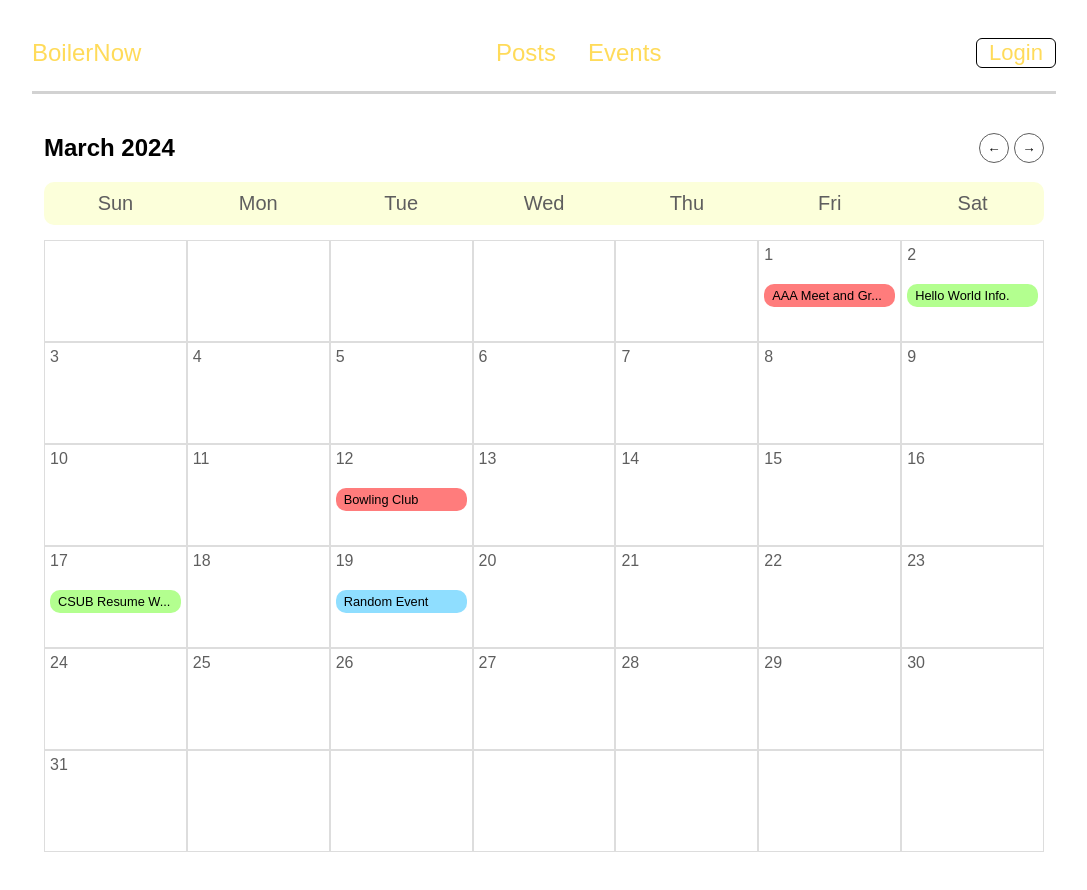
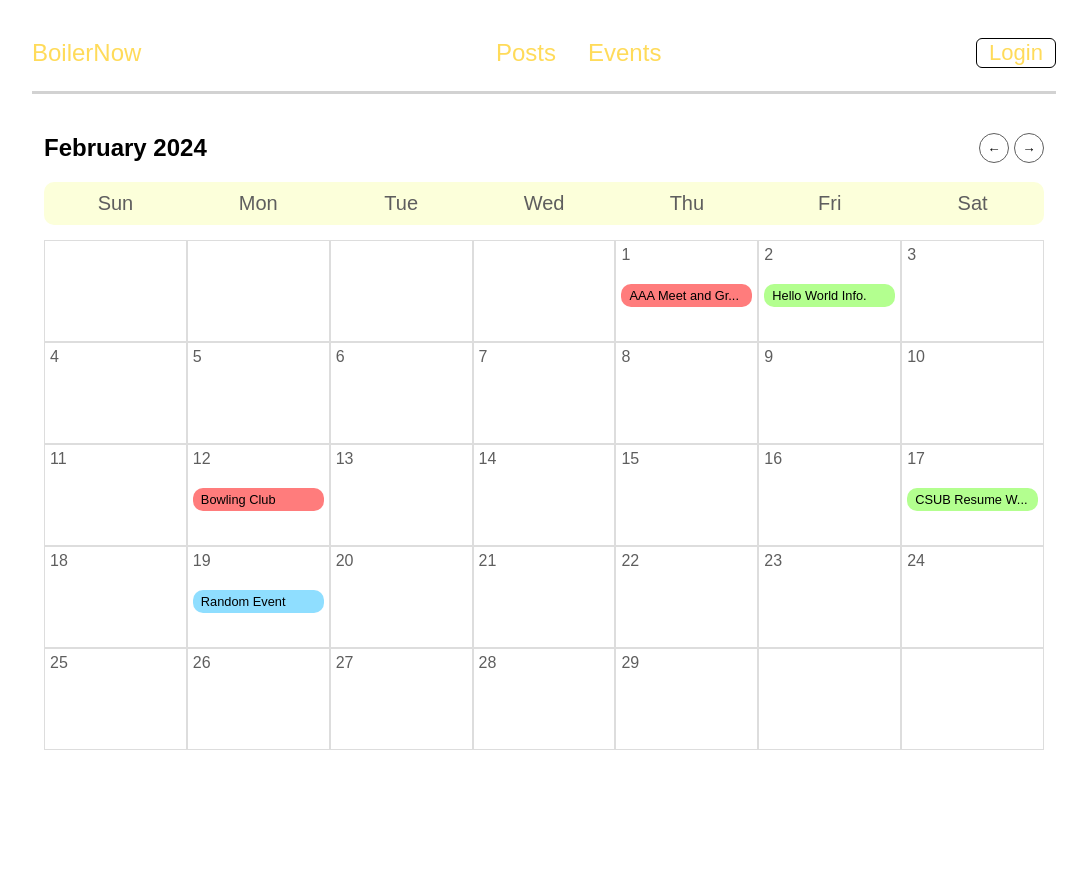
Before and after one commit to peterzong0731/BoilerNow, a React (Create React App) app in the folder client/: page /events in a window 1280 px wide. Shown: the whole page, without its empty margins (96-1183 px from the left). After the commit the page ends 800 px from the top, so only its background shows below. Built offline with nearby package versions, Linux system fonts and the light colour scheme; a web font is replaced by a local one.

Commit message:
Changing months on Events page

```diff
--- a/client/src/components/Events.js
+++ b/client/src/components/Events.js
@@ -1,9 +1,15 @@
 import React, {useState, useEffect} from 'react';
 import './Events.css';
 
-const year = 2024;
-const month = 2;
 const daysOfWeek = ['Sun', 'Mon', 'Tue', 'Wed', 'Thu', 'Fri', 'Sat'];
+
+const eventsData = {
+    '1': [{ title: 'AAA Meet and Gr...', color: 'red' }],
+    '2': [{ title: 'Hello World Info.', color: 'green' }],
+    '12': [{ title: 'Bowling Club', color: 'red' }],
+    '17': [{ title: 'CSUB Resume W...', color: 'green' }],
+    '19': [{ title: 'Random Event', color: 'blue' }],
+};
 
 const getDaysInMonth = (year, month) => {
     return new Date(year, month + 1, 0).getDate();
@@ -13,45 +19,55 @@ const getFirstDayOfMonth = (year, month) => {
     return new Date(year, month, 1).getDay();
 };
 
-const eventsData = {
-    '1': [{ title: 'AAA Meet and Gr...', color: 'red' }],
-    '2': [{ title: 'Hello World Info.', color: 'green' }],
-    '12': [{ title: 'Bowling Club', color: 'red' }],
-    '17': [{ title: 'CSUB Resume W...', color: 'green' }],
-    '19': [{ title: 'Random Event', color: 'blue' }],
-};
-
 const getLastDayOfMonth = (year, month) => {
     return new Date(year, month + 1, 0).getDay();
 };
 
-const calculateEmptySlotsAfterLastDay = (year, month) => {
-    const lastDayOfWeek = getLastDayOfMonth(year, month);
-
-    return 7 - lastDayOfWeek;
+const calculateEmptySlotsAfterLastDay = (lastDayOfWeek) => {
+    return lastDayOfWeek === 6 ? 0 : 7 - lastDayOfWeek - 1; // Adjust for Sunday being the last day
 };
 
-const handleMonthNext = () => {
+function Events() {
+    const currentDate = new Date();
+    const [year, setYear] = useState(currentDate.getFullYear());
+    const [month, setMonth] = useState(currentDate.getMonth());
 
-}
-
-const handleMonthPrev = () => {
-
-}
-
-function Events() {
     const daysInMonth = getDaysInMonth(year, month);
     const firstDayOfMonth = getFirstDayOfMonth(year, month);
+    const lastDayOfMonth = getLastDayOfMonth(year, month);
+    const emptySlotsAfterLastDay = calculateEmptySlotsAfterLastDay(lastDayOfMonth);
+
+    const emptySlotsAtStart = Array(firstDayOfMonth).fill(null);
     const daySlots = Array.from({ length: daysInMonth }, (_, i) => i + 1);
-    const emptySlotsAtStart = Array(firstDayOfMonth).fill(null);
-    const emptySlotsAfterLastDay = calculateEmptySlotsAfterLastDay(year, month);
-    const emptySlotsAtEnd = Array(emptySlotsAfterLastDay -1).fill(null);
+    const emptySlotsAtEnd = Array(emptySlotsAfterLastDay).fill(null);
+
+    const handleMonthNext = () => {
+        if (month === 11) {
+            setMonth(0);
+            setYear(year + 1);
+        } else {
+            setMonth(month + 1);
+        }
+    };
+
+    const handleMonthPrev = () => {
+        if (month === 0) {
+            setMonth(11);
+            setYear(year - 1);
+        } else {
+            setMonth(month - 1);
+        }
+    };
+
+    const monthNames = ["January", "February", "March", "April", "May", "June",
+        "July", "August", "September", "October", "November", "December"
+    ];
 
     return (
         <div className="calendar-container">
         <div className="month-view">
             <div className="month-header">
-                <h2>March 2024</h2>
+                <h2>{`${monthNames[month]} ${year}`}</h2>
                 <div className="month-navigation">
                     <button onClick={handleMonthPrev}>←</button>
                     <button onClick={handleMonthNext}>→</button>
```
Also changed, not shown: client/src/components/Event.css (added), client/src/components/Event.js (added).
